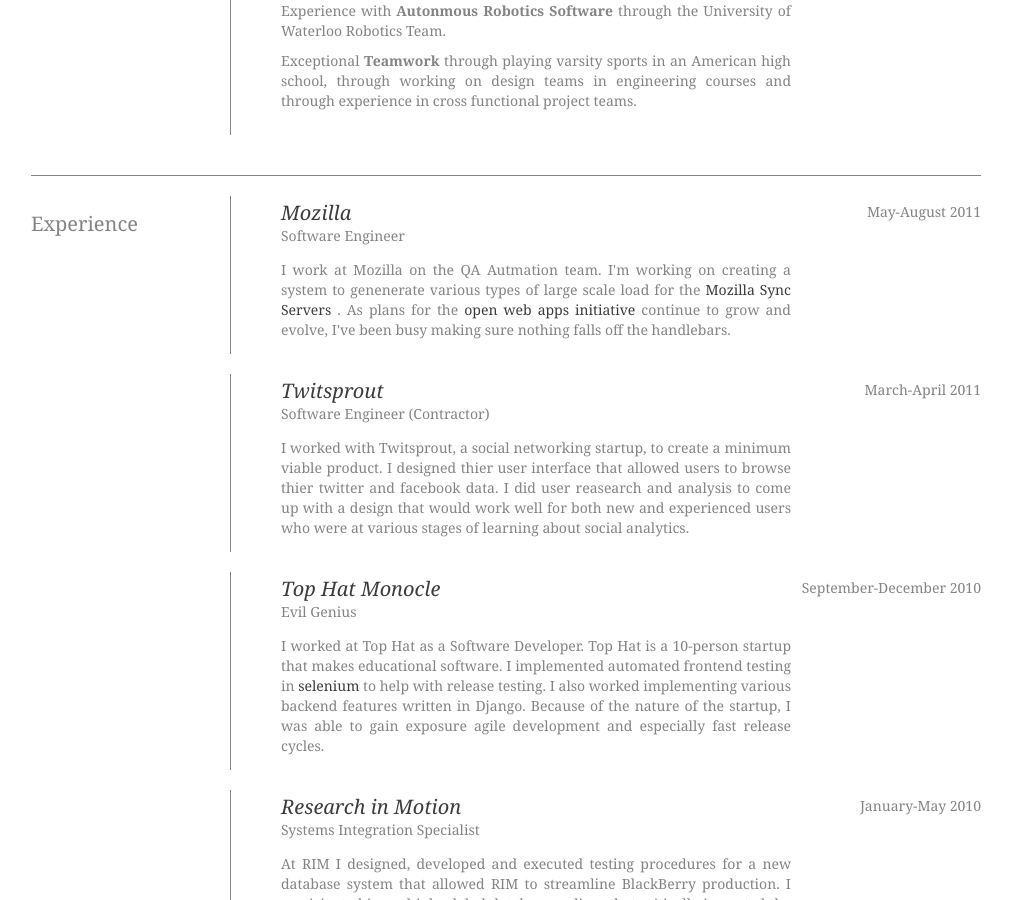
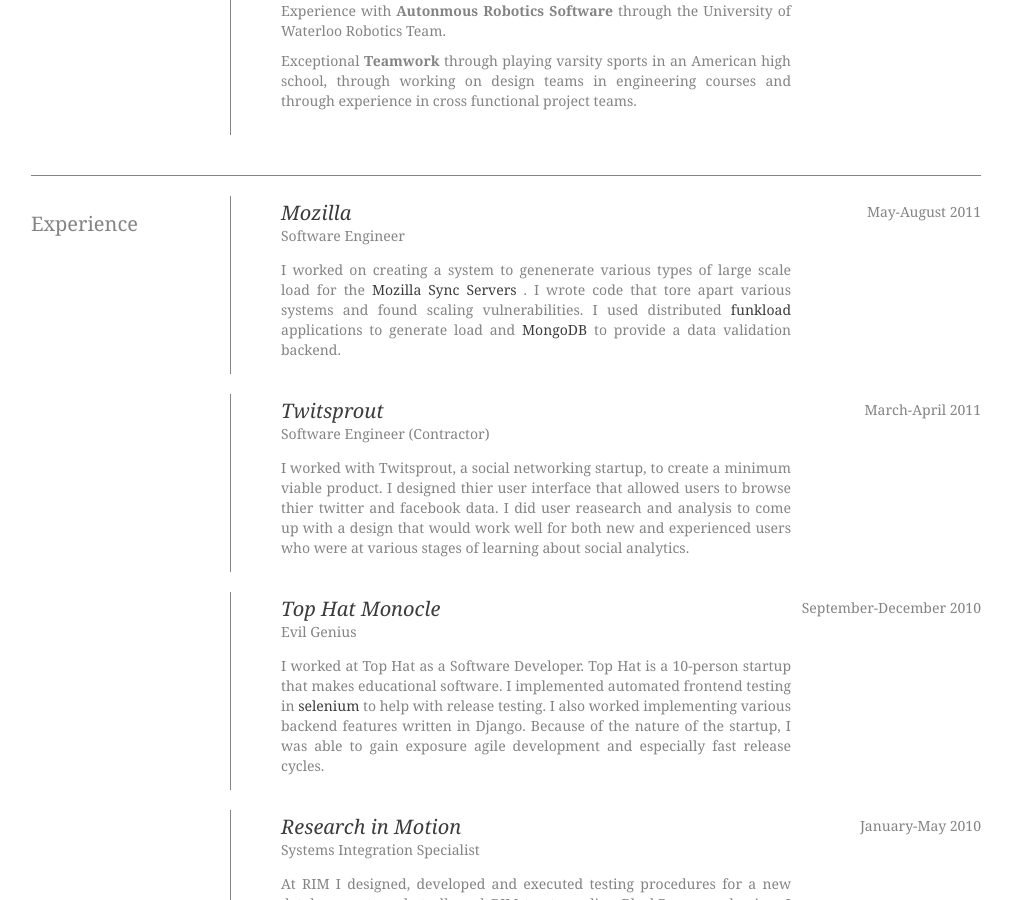
Before and after one commit to tallowen/tallowen.github.com, a Jekyll site: the page resume.html, which Jekyll copies as it is, in a window 1280 px wide and 900 px high, scrolled down 389 px. Shown: the whole window, without its empty margins (134-1146 px from the left). Built offline with Jekyll 4.4.1, drawn with Linux system fonts in a browser that asks for light colours.

Commit message:
Changed blurb for Mozilla.

```diff
--- a/resume.html
+++ b/resume.html
@@ -275,7 +275,7 @@
                 <h4>Software Engineer</h4>
                 <div class="date">May-August 2011</div>
                 <div class="description">
-                  <p>I work at Mozilla on the QA Autmation team. I'm working on creating a system to genenerate various types of large scale load for the <a href = "https://services.mozilla.com/">Mozilla Sync Servers </a>. As plans for the <a href = "https://apps.mozillalabs.com/">open web apps initiative</a> continue to grow and evolve, I've been busy making sure nothing falls off the handlebars.</p>
+                  <p>I worked on creating a system to genenerate various types of large scale load for the <a href = "https://services.mozilla.com/">Mozilla Sync Servers </a>. I wrote code that tore apart various systems and found scaling vulnerabilities. I used distributed <a href="http://funkload.nuxeo.org/">funkload</a> applications to generate load and <a href="http://www.mongodb.org/">MongoDB</a> to provide a data validation backend.</p>
                 </div>
              </div>
 
```
